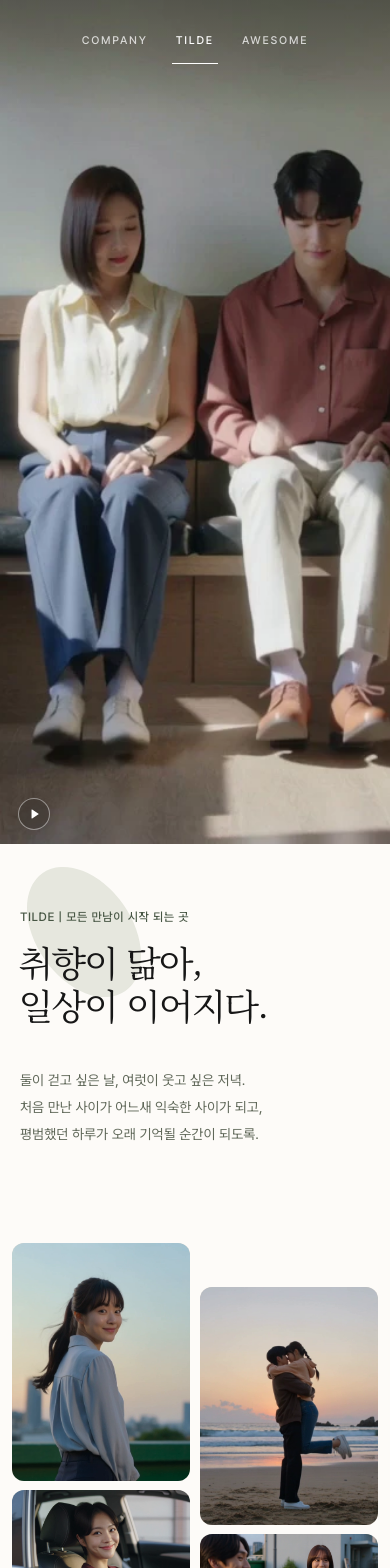
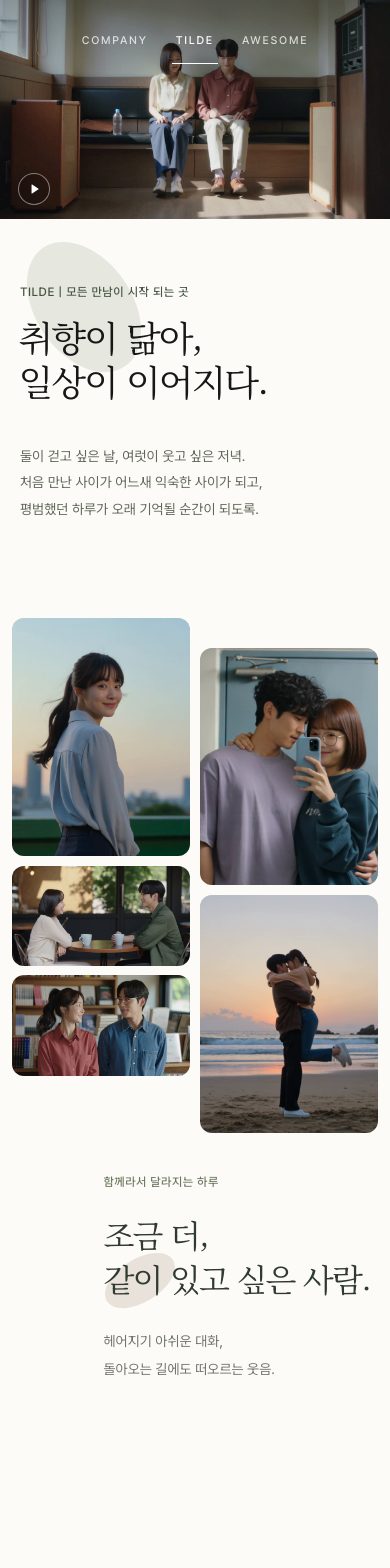
Before and after one commit to JAVECompany/jave-website, a Next.js app: page /tilde in a window 390 px wide. Shown: the top 1568 px of the page. Built offline with nearby package versions, Linux system fonts and the light colour scheme.

Commit message:
fix: 틸드 모바일 영상 비율과 사진 수 조정

```diff
--- a/src/app/tilde/_components/hero/TildeHero.tsx
+++ b/src/app/tilde/_components/hero/TildeHero.tsx
@@ -8,7 +8,10 @@ export default function TildeHero() {
             aria-labelledby="tilde-title"
             className="-mx-5 -mt-44 sm:-mx-8 sm:-mt-40 lg:-mx-16"
         >
-            <div data-cinematic-hero className="relative h-dvh w-full bg-[#d8ded3]">
+            <div
+                data-cinematic-hero
+                className="relative aspect-video w-full bg-[#d8ded3] lg:[@media(min-aspect-ratio:16/9)]:aspect-auto lg:[@media(min-aspect-ratio:16/9)]:h-dvh"
+            >
                 <TildeHeroFilm />
             </div>
             <TildeReveal className="relative isolate px-5 pt-16 pb-12 sm:px-8 sm:pt-24 sm:pb-16 lg:px-16 lg:pt-28 lg:pb-20">
--- a/src/app/tilde/_components/hero/TildeHeroFilm.tsx
+++ b/src/app/tilde/_components/hero/TildeHeroFilm.tsx
@@ -17,7 +17,7 @@ export default function TildeHeroFilm() {
                 loading="eager"
                 fetchPriority="high"
                 sizes="100vw"
-                className="object-cover object-center"
+                className="object-contain object-center lg:[@media(min-aspect-ratio:16/9)]:object-cover"
             />
             <video
                 ref={filmRef}
@@ -30,7 +30,7 @@ export default function TildeHeroFilm() {
                 disablePictureInPicture
                 disableRemotePlayback
                 hidden={failed}
-                className={`absolute inset-0 size-full object-cover object-center ${ready ? "" : "opacity-0"}`}
+                className={`absolute inset-0 size-full object-contain object-center lg:[@media(min-aspect-ratio:16/9)]:object-cover ${ready ? "" : "opacity-0"}`}
             />
             <TildeFilmControl playing={playing} onToggle={togglePlayback} />
             {failed && (
--- a/src/app/tilde/_components/stories/ConversationGallery.tsx
+++ b/src/app/tilde/_components/stories/ConversationGallery.tsx
@@ -2,56 +2,64 @@ import type { CSSProperties } from "react";
 import {
     conversationGalleryCanvas,
     conversationGalleryFrames,
+    conversationGallerySelections,
 } from "../../_data/conversation-gallery";
-import { createGalleryColumns } from "../../_lib/create-gallery-columns";
+import { createGallerySelection } from "../../_lib/create-gallery-selection";
 import TildeReveal from "../motion/TildeReveal";
 import StoryPhoto from "./StoryPhoto";
 
 type GalleryStyle = CSSProperties & Record<`--gallery-${string}`, string>;
 
-const mobileGallery = createGalleryColumns(
+const mobileGallery = createGallerySelection(
     conversationGalleryFrames,
-    [
-        { count: 6, offset: 0 },
-        { count: 7, offset: 120 },
-    ],
+    conversationGallerySelections.phone,
     26,
 );
 
-const tabletGallery = createGalleryColumns(
+const compactGallery = createGallerySelection(
     conversationGalleryFrames,
-    [
-        { count: 4, offset: 40 },
-        { count: 4, offset: 0 },
-        { count: 5, offset: 120 },
-    ],
+    conversationGallerySelections.compact,
+    26,
+);
+
+const tabletGallery = createGallerySelection(
+    conversationGalleryFrames,
+    conversationGallerySelections.tablet,
     22,
 );
 
 export default function ConversationGallery() {
     const canvasStyle: GalleryStyle = {
         "--gallery-mobile-ratio": `${mobileGallery.canvas.width} / ${mobileGallery.canvas.height}`,
+        "--gallery-compact-ratio": `${compactGallery.canvas.width} / ${compactGallery.canvas.height}`,
         "--gallery-tablet-ratio": `${tabletGallery.canvas.width} / ${tabletGallery.canvas.height}`,
         "--gallery-desktop-ratio": `${conversationGalleryCanvas.width} / ${conversationGalleryCanvas.height}`,
     };
 
     return (
         <div
-            className="relative aspect-[var(--gallery-mobile-ratio)] w-full min-w-0 sm:aspect-[var(--gallery-tablet-ratio)] lg:col-start-1 lg:row-start-1 lg:aspect-[var(--gallery-desktop-ratio)]"
+            className="relative aspect-[var(--gallery-mobile-ratio)] w-full min-w-0 min-[30rem]:aspect-[var(--gallery-compact-ratio)] md:aspect-[var(--gallery-tablet-ratio)] lg:col-start-1 lg:row-start-1 lg:aspect-[var(--gallery-desktop-ratio)]"
             style={canvasStyle}
         >
             {conversationGalleryFrames.map(
-                ({ photo, x, y, width, aspectRatio, className, revealDelay }, index) => {
-                    const mobileFrame = mobileGallery.frames[index];
-                    const tabletFrame = tabletGallery.frames[index];
+                ({ photo, x, y, width, aspectRatio, className, revealDelay }) => {
+                    const mobileFrame = mobileGallery.frames.get(photo.slotNumber);
+                    const compactFrame = compactGallery.frames.get(photo.slotNumber);
+                    const tabletFrame = tabletGallery.frames.get(photo.slotNumber);
                     const frameStyle: GalleryStyle = {
                         aspectRatio,
-                        "--gallery-mobile-left": `${(mobileFrame.x / mobileGallery.canvas.width) * 100}%`,
-                        "--gallery-mobile-top": `${(mobileFrame.y / mobileGallery.canvas.height) * 100}%`,
-                        "--gallery-mobile-width": `${(mobileFrame.width / mobileGallery.canvas.width) * 100}%`,
-                        "--gallery-tablet-left": `${(tabletFrame.x / tabletGallery.canvas.width) * 100}%`,
-                        "--gallery-tablet-top": `${(tabletFrame.y / tabletGallery.canvas.height) * 100}%`,
-                        "--gallery-tablet-width": `${(tabletFrame.width / tabletGallery.canvas.width) * 100}%`,
+                        "--gallery-mobile-display": mobileFrame ? "block" : "none",
+                        "--gallery-mobile-left": `${((mobileFrame?.x ?? 0) / mobileGallery.canvas.width) * 100}%`,
+                        "--gallery-mobile-top": `${((mobileFrame?.y ?? 0) / mobileGallery.canvas.height) * 100}%`,
+                        "--gallery-mobile-width": `${((mobileFrame?.width ?? 0) / mobileGallery.canvas.width) * 100}%`,
+                        "--gallery-compact-display": compactFrame ? "block" : "none",
+                        "--gallery-compact-left": `${((compactFrame?.x ?? 0) / compactGallery.canvas.width) * 100}%`,
+                        "--gallery-compact-top": `${((compactFrame?.y ?? 0) / compactGallery.canvas.height) * 100}%`,
+                        "--gallery-compact-width": `${((compactFrame?.width ?? 0) / compactGallery.canvas.width) * 100}%`,
+                        "--gallery-tablet-display": tabletFrame ? "block" : "none",
+                        "--gallery-tablet-left": `${((tabletFrame?.x ?? 0) / tabletGallery.canvas.width) * 100}%`,
+                        "--gallery-tablet-top": `${((tabletFrame?.y ?? 0) / tabletGallery.canvas.height) * 100}%`,
+                        "--gallery-tablet-width": `${((tabletFrame?.width ?? 0) / tabletGallery.canvas.width) * 100}%`,
                         "--gallery-desktop-left": `${(x / conversationGalleryCanvas.width) * 100}%`,
                         "--gallery-desktop-top": `${(y / conversationGalleryCanvas.height) * 100}%`,
                         "--gallery-desktop-width": `${(width / conversationGalleryCanvas.width) * 100}%`,
@@ -60,7 +68,7 @@ export default function ConversationGallery() {
                     return (
                         <div
                             key={photo.slotNumber}
-                            className="absolute top-[var(--gallery-mobile-top)] left-[var(--gallery-mobile-left)] w-[var(--gallery-mobile-width)] sm:top-[var(--gallery-tablet-top)] sm:left-[var(--gallery-tablet-left)] sm:w-[var(--gallery-tablet-width)] lg:top-[var(--gallery-desktop-top)] lg:left-[var(--gallery-desktop-left)] lg:w-[var(--gallery-desktop-width)]"
+                            className="absolute top-[var(--gallery-mobile-top)] left-[var(--gallery-mobile-left)] w-[var(--gallery-mobile-width)] [display:var(--gallery-mobile-display)] min-[30rem]:top-[var(--gallery-compact-top)] min-[30rem]:left-[var(--gallery-compact-left)] min-[30rem]:w-[var(--gallery-compact-width)] min-[30rem]:[display:var(--gallery-compact-display)] md:top-[var(--gallery-tablet-top)] md:left-[var(--gallery-tablet-left)] md:w-[var(--gallery-tablet-width)] md:[display:var(--gallery-tablet-display)] lg:top-[var(--gallery-desktop-top)] lg:left-[var(--gallery-desktop-left)] lg:block lg:w-[var(--gallery-desktop-width)]"
                             style={frameStyle}
                         >
                             <TildeReveal className="h-full" delay={revealDelay}>
@@ -68,7 +76,7 @@ export default function ConversationGallery() {
                                     photo={photo}
                                     framed
                                     className={`h-full ${className}`}
-                                    sizes={`(min-width: 1024px) ${Math.ceil((width / conversationGalleryCanvas.width) * 100)}vw, (min-width: 640px) 33vw, 50vw`}
+                                    sizes={`(min-width: 1024px) ${Math.ceil((width / conversationGalleryCanvas.width) * 100)}vw, (min-width: 768px) 33vw, 50vw`}
                                 />
                             </TildeReveal>
                         </div>
--- a/src/app/tilde/_data/conversation-gallery.ts
+++ b/src/app/tilde/_data/conversation-gallery.ts
@@ -2,6 +2,23 @@ import { storyPhotos } from "./stories";
 
 // A full-width gallery with a free area below the right-hand frames for the story copy.
 export const conversationGalleryCanvas = { width: 1354, height: 2152 / 3 };
+
+// Keep the five selected photos at every size and add supporting moments as space allows.
+export const conversationGallerySelections = {
+    phone: [
+        { slots: [1, 3, 10], offset: 0 },
+        { slots: [4, 7], offset: 80 },
+    ],
+    compact: [
+        { slots: [1, 3, 10, 13], offset: 0 },
+        { slots: [2, 4, 7], offset: 60 },
+    ],
+    tablet: [
+        { slots: [1, 3, 9], offset: 0 },
+        { slots: [2, 4, 10], offset: 72 },
+        { slots: [6, 7, 13], offset: 140 },
+    ],
+};
 
 export const conversationGalleryFrames = [
     {
--- /dev/null
+++ b/src/app/tilde/_lib/create-gallery-selection.ts
@@ -0,0 +1,40 @@
+import { createGalleryColumns } from "./create-gallery-columns";
+
+type GalleryFrame = {
+    photo: { slotNumber: number };
+    aspectRatio: number;
+};
+
+type GallerySelectionColumn = {
+    slots: readonly number[];
+    offset: number;
+};
+
+export function createGallerySelection(
+    frames: readonly GalleryFrame[],
+    columns: readonly GallerySelectionColumn[],
+    gap: number,
+) {
+    const selectedFrames = columns.flatMap(({ slots }) =>
+        slots.map((slotNumber) => {
+            const frame = frames.find((item) => item.photo.slotNumber === slotNumber);
+            if (!frame) throw new Error(`Unknown gallery photo slot: ${slotNumber}`);
+            return frame;
+        }),
+    );
+    const layout = createGalleryColumns(
+        selectedFrames,
+        columns.map(({ slots, offset }) => ({ count: slots.length, offset })),
+        gap,
+    );
+
+    return {
+        canvas: layout.canvas,
+        frames: new Map(
+            layout.frames.map((position, index) => [
+                selectedFrames[index].photo.slotNumber,
+                position,
+            ]),
+        ),
+    };
+}
```
Also changed, not shown: 2 other files (tests, documents, lock files or other folders).
